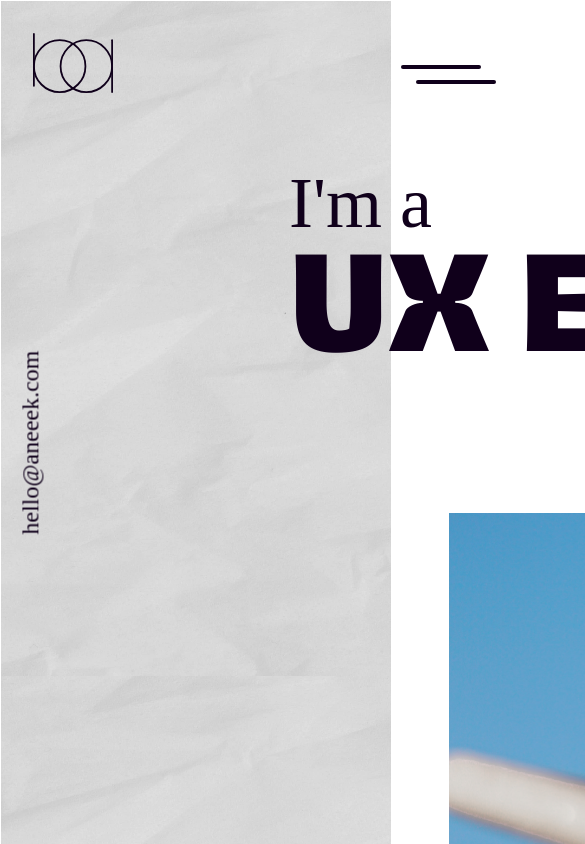
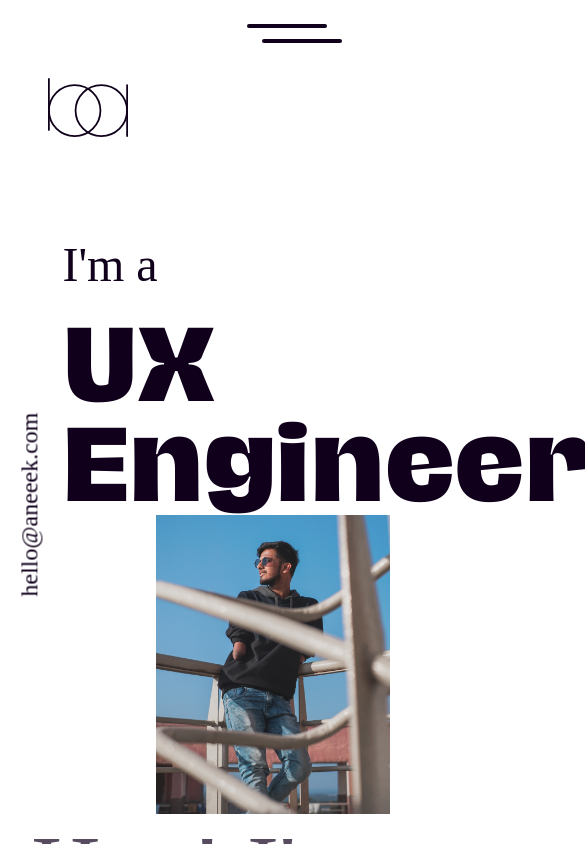
Before and after one commit to aniketbamotra/Portfolio, a plain HTML site: page index.html in a window 390 px wide. Shown: the top 844 px of the page, 585 px wide, since content can reach past the window. Drawn offline with Linux system fonts and the light colour scheme; a web font is replaced by a local one.

Commit message:
made responsive

```diff
--- a/index.html
+++ b/index.html
@@ -29,12 +29,13 @@
   </header>
   <a class="flt-email font" href="mailto:hello@aneeek.com">hello@aneeek.com</a>
   <section class="body-container">
-    <div id="im">
+    <div class="im">
       <h3 class="font">I'm a</h3>
       <h1 class="font" id="position-title">UX Engineer</h1>
     </div>
-    <img src="/static/media/IMG_1801 2.png" alt="" id="dp" />
-    <p class="font" id="bio-para">
+    <img src="/static/media/IMG_1801 2.png" alt="" class="intro-img" />
+    <div class="intro-text">
+      <p class="font bio-para">
         Hey! I'm <span class="highlight">Aniket Bamotra</span>, an undergrad
         Computer Science student. Most of the time, I design
         <span class="highlight">UI elements</span>. People often simply call
@@ -44,7 +45,9 @@
         on designing the <span class="highlight">aesthetic elements</span> of a
         given product.
       </p>
-    <!-- <h3 class="font" id="work-sec-title">
+    </div>
+    <!-- <div class="projects">
+      <h3 class="font" id="work-sec-title">
         Here are some of<br />my projects!
       </h3>
       <div id="proj1">
@@ -64,7 +67,9 @@
           <img src="/static/media/A4 - 1.png" alt="" />
         </div>
         <p class="font">Woodsy Shop Inc. (New York, USA)</p>
-      </div> -->
+      </div>
+    </div>
+    <div class="contact">
       <h1 class="font" id="contact-title">Get in touch!</h1>
       <ul class="contact">
         <li class="font">
@@ -81,6 +86,7 @@
           <span class="highlight"><a href="mailto:hello@aneeek.com">hello@aneeek.com</a></span>
         </li>
       </ul>
+    </div> -->
     <footer>
       <h5 class="font">&copy; Aniket Bamotra</h5>
     </footer>
--- a/static/media/style.css
+++ b/static/media/style.css
@@ -36,15 +36,18 @@
   padding: 0;
   box-sizing: border-box;
 }
-body {
-  /* background-image: url(/static/media/marjan-blan-marjanblan-_kUxT8WkoeY-unsplash\ 1.png); */
+body{
+  overflow-x: hidden;
+}
+/* body {
+  background-image: url(/static/media/marjan-blan-marjanblan-_kUxT8WkoeY-unsplash\ 1.png);
   background-size: 50% 50%;
   background-repeat: repeat;
   padding: 1px;
   overflow-x: hidden;
   min-height: 100vh;
-}
-#bg {
+} */
+/* #bg {
   height: 100vh;
   width: 100vw;
   background-image: url(/static/media/bg-img.jpg);
@@ -52,28 +55,21 @@ body {
   background-size: 100% 80%;
   background-repeat: repeat;
   z-index: -10;
-}
+} */
 header {
-  display: block;
-  padding: 2rem;
-  position: sticky;
-  top: 0;
+  display: flex;
+  justify-content: space-between;
+  align-items: center;
+  padding: 1.5rem 3rem;
 }
 #logo {
   width: 5rem;
   height: auto;
 }
-.menu-wrap {
-  position: relative;
-  top: -2rem;
+/* .menu-wrap {
   width: 7rem;
-  left: 90vw;
   height: 1.5rem;
-}
-#menu {
-  position: relative;
-  float: right;
-}
+} */
 #menu #l-line {
   transition: 0.3s ease;
 }
@@ -83,7 +79,7 @@ header {
 .menu-wrap ul {
   list-style: none;
   padding-top: 4rem;
-  transform: translateX(10rem);
+  transform: translateX(20rem);
   transition: 0.5s ease;
 }
 .menu-wrap li {
@@ -113,36 +109,53 @@ header {
 }
 .body-container {
   display: grid;
-  grid-template-columns: repeat(10, 1fr);
-  grid-template-rows: repeat(10, minmax(1, 10rem));
-  padding: 0rem 8rem;
-  grid-gap: 5rem;
+  grid-template-columns: repeat(12, 1fr);
 }
-#im {
-  grid-area: 1/1/2/11;
-  z-index: 10;
+.im {
+  grid-column: 5/11;
+  position: relative;
   line-height: 100px;
-  padding: 0rem 0rem 5rem 10rem;
   color: rgb(var(--d-color));
+  z-index: 2;
 }
-#im h3 {
+.im h3 {
   font-size: 9ch;
 }
-#im h1 {
+.im h1 {
   font-size: 15.8ch;
   font-family: var(--font-b);
 }
-#dp {
-  grid-area: 2/5/4/11;
-  width: 53.3rem;
-  height: 1090px;
+.intro-img{
+  grid-column: 6/11;
 }
-#bio-para {
-  grid-area: 4/1/6/9;
+.intro-text{
+  grid-column: 2/11;
+}
+.bio-para {
   font-size: 12ch;
-  padding: 5rem 0rem 1rem 4rem;
   color: rgb(var(--d-color), 0.7);
 }
+
+@media (max-width: 1023px) {
+  .body-container {
+    display: grid;
+    grid-template-columns: repeat(8, 1fr);
+  }
+  .im{
+    grid-column: 3/8;
+  }
+  .im h3{
+    font-size: 6ch;
+  }
+  .im h1{
+    font-size: 12ch;
+  }
+  .intro-img{
+    width: 60vw;
+    height: auto;
+  }
+}
+
 #work-sec-title {
   grid-area: 6/1/8/11;
   text-align: right;
```
Lines whose indentation alone changed are shown as unchanged.
